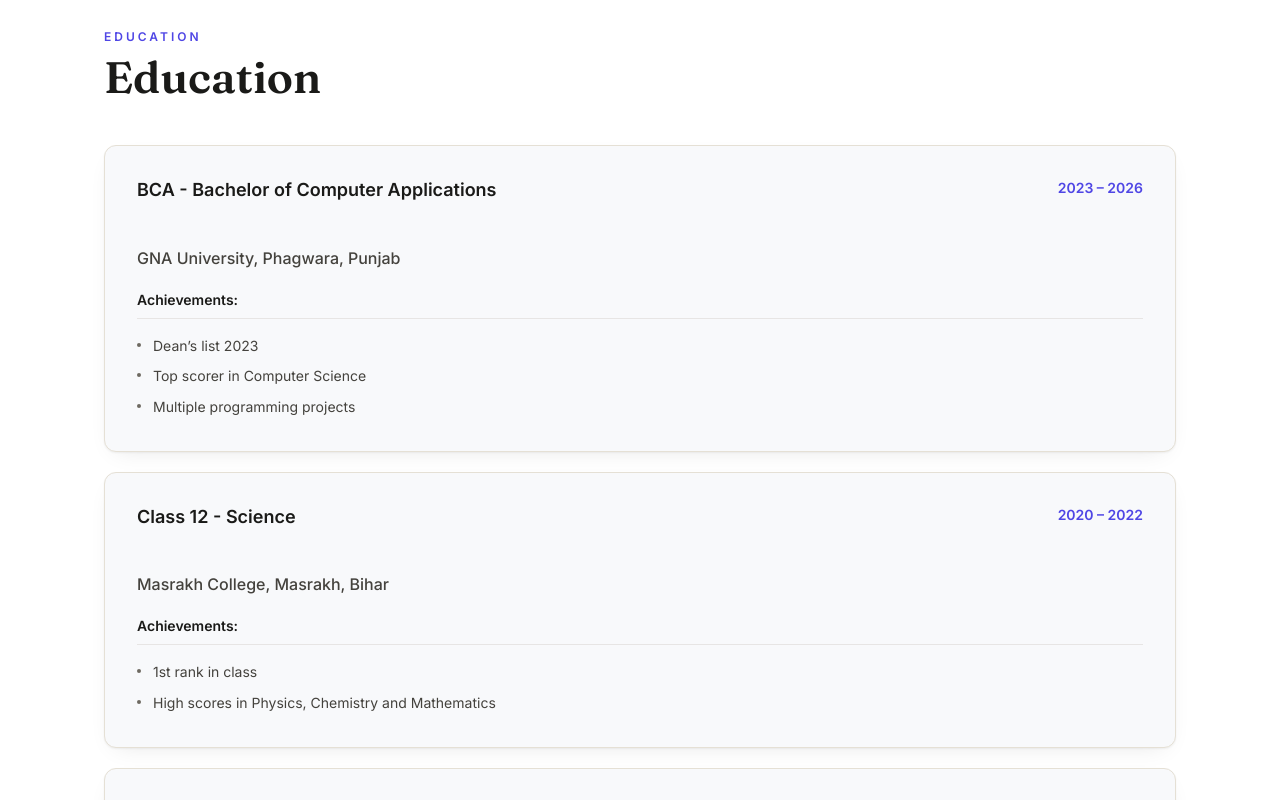
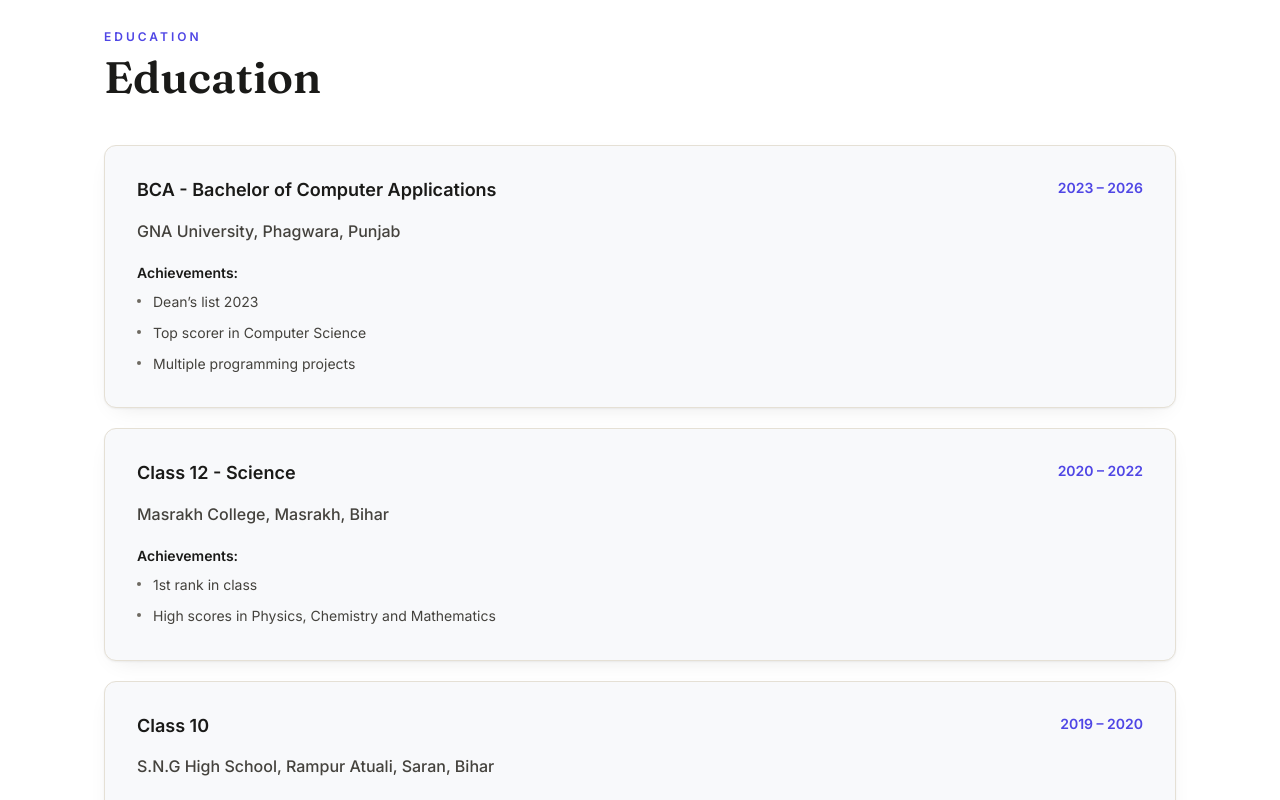
Before and after one commit to RajCoder9931/Protfolio-main, a React (Vite) app: page / in a window 1280 px wide. Shown: the part 11200-12000 px from the top of the page. Built offline with nearby package versions, Linux system fonts and the light colour scheme.

Commit message:
Finish responsive card spacing and Education reference styling
Updated styles for education section and adjusted media query.

```diff
--- a/src/index.css
+++ b/src/index.css
@@ -167,8 +167,8 @@ body {
 #experience article li > span:first-child { display: none; }
 #education .grid { align-items: stretch; }
 #education .card-glass { height: 100%; border: 1px solid #e7e5e4; padding: 1.75rem; border-top: 3px solid #4f46e5; }
-#education h3 { min-height: 3.2rem; }
-#education ul { border-top: 1px solid #e7e5e4; padding-top: 1rem; }
+#education h3 { min-height: 0; }
+#education .education-entry ul { border: 0; padding-top: 0; }
 .project-card { border: 1px solid #e7e5e4; }
 .project-heading { min-height: 4.75rem; }
 .project-heading > div { min-width: 0; }
```
